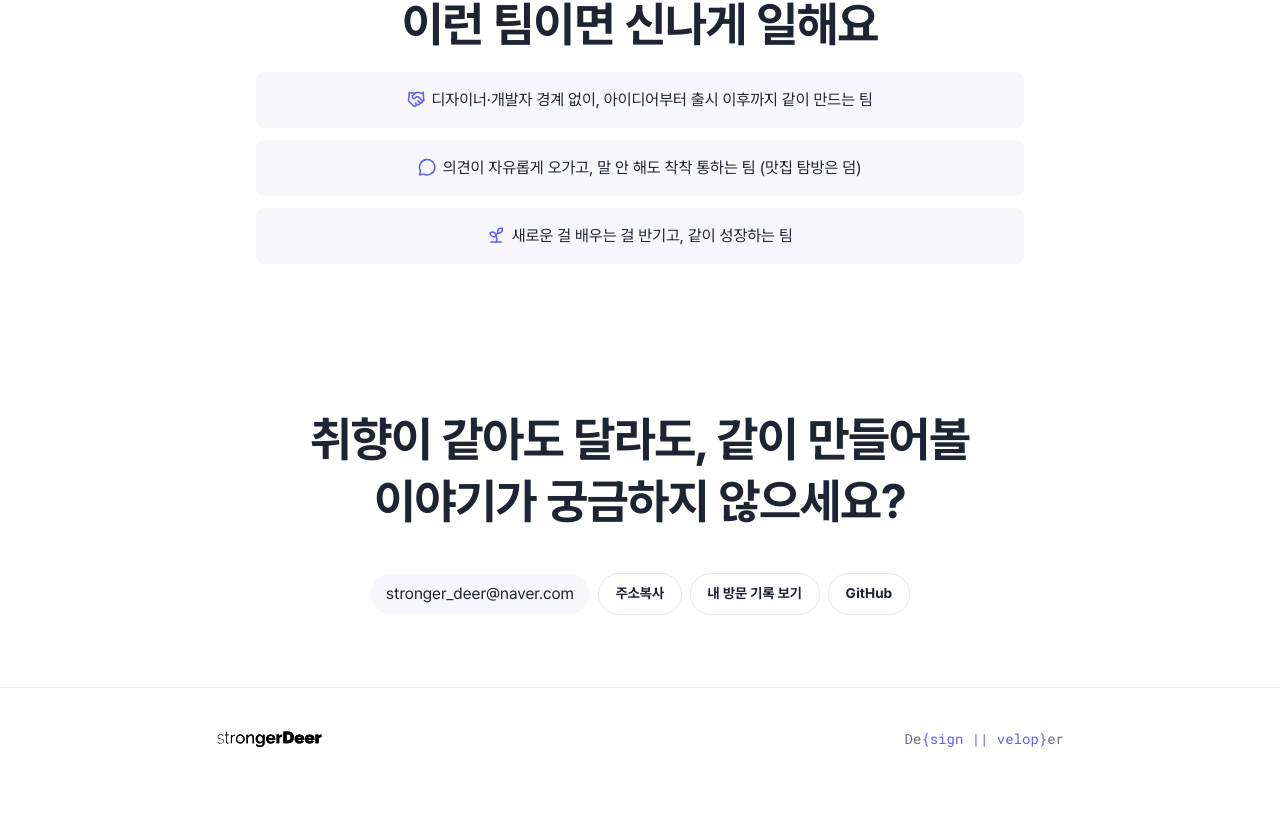
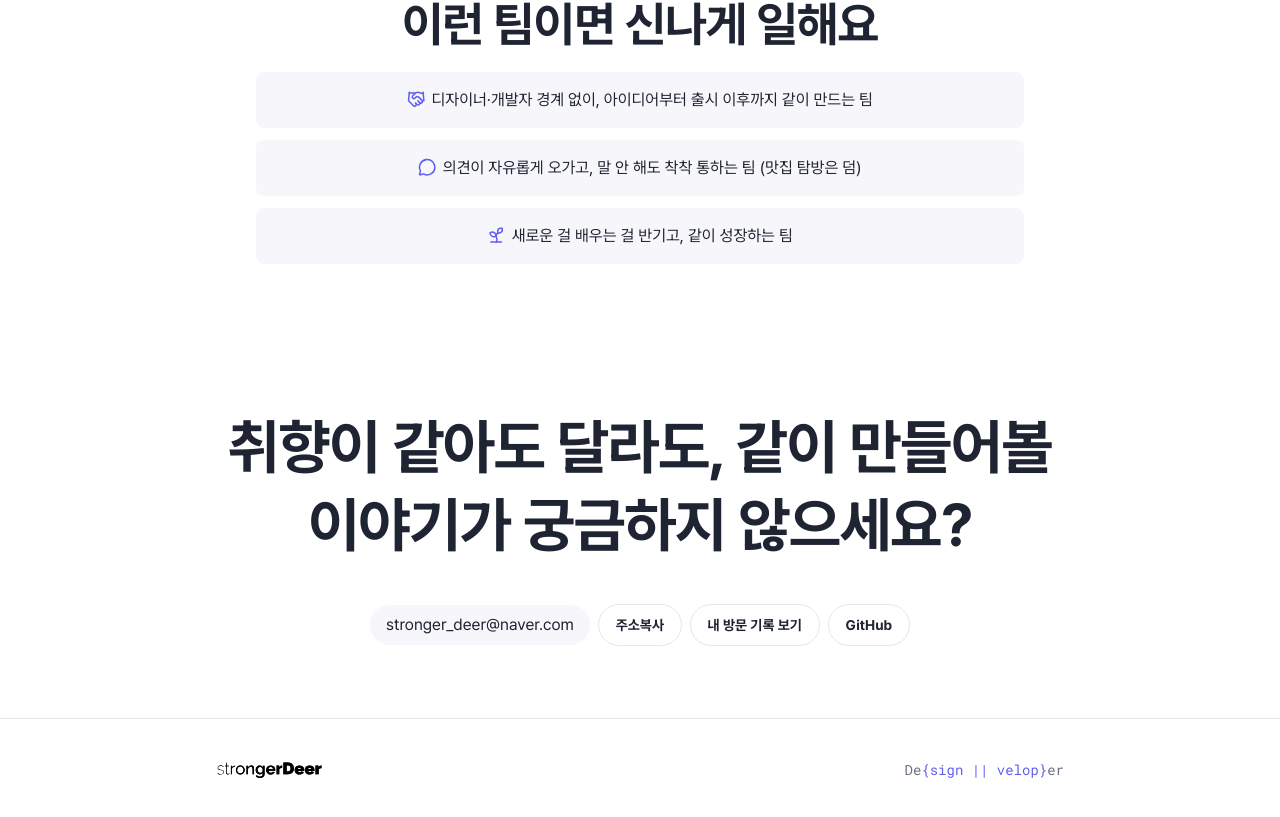
Before and after one commit to strongerDeer/strongerDeer, a Next.js app: page / in a window 1280 px wide. Shown: the part 7877-8694 px from the top of the page. Built offline with nearby package versions, Linux system fonts and the light colour scheme.

Commit message:
✨ Feat: 마지막 문장을 페이지에서 가장 큰 제목으로

```diff
--- a/app/globals.css
+++ b/app/globals.css
@@ -61,6 +61,12 @@
     3rem
   ); /* 28px → 48px, 섹션 제목 */
   --text-display--line-height: 1.3;
+  --text-closing: clamp(
+    1.875rem,
+    1.141rem + 3.261vw,
+    3.75rem
+  ); /* 30px → 60px, 페이지 마지막 문장 */
+  --text-closing--line-height: 1.3;
 }
 /* 시스템 다크모드 */
 @media (prefers-color-scheme: dark) {
--- a/components/common/Section.tsx
+++ b/components/common/Section.tsx
@@ -1,12 +1,16 @@
 import type { ReactNode } from 'react';
 
-import { SectionHeading } from '@/components/common/SectionHeading';
+import {
+  SectionHeading,
+  type TitleSize,
+} from '@/components/common/SectionHeading';
 
 type SectionProps = {
   id: string;
   label?: string;
   title: string;
   description?: string;
+  titleSize?: TitleSize;
   children?: ReactNode;
 };
 export function Section({
@@ -15,13 +19,19 @@ export function Section({
   title,
   children,
   description,
+  titleSize,
 }: SectionProps) {
   const titleId = `${id}-title`;
 
   return (
     <section id={id} aria-labelledby={titleId} className='py-18'>
       <div className='mx-auto w-full max-w-page px-4 text-center'>
-        <SectionHeading label={label} title={title} titleId={titleId} />
+        <SectionHeading
+          label={label}
+          title={title}
+          titleId={titleId}
+          titleSize={titleSize}
+        />
         {description && (
           <p className='mx-auto mb-7 max-w-[60ch] text-center text-balance break-keep text-foreground-muted'>
             {description}
--- a/components/common/SectionHeading.tsx
+++ b/components/common/SectionHeading.tsx
@@ -1,8 +1,17 @@
+// 제목 크기: 보통 섹션 제목(display) / 페이지 마지막 한 문장(closing)
+export type TitleSize = 'display' | 'closing';
+
+const TITLE_SIZE_CLASS: Record<TitleSize, string> = {
+  display: 'text-display',
+  closing: 'max-w-[16em] mx-auto text-closing',
+};
+
 type SectionHeadingProps = {
   label?: string;
   title: string;
   headingLevel?: 'h2' | 'h3';
   titleId: string;
+  titleSize?: TitleSize;
 };
 
 export function SectionHeading({
@@ -10,6 +19,7 @@ export function SectionHeading({
   title,
   headingLevel,
   titleId,
+  titleSize = 'display',
 }: SectionHeadingProps) {
   const Heading = headingLevel ?? 'h2';
 
@@ -22,7 +32,7 @@ export function SectionHeading({
       )}
       <Heading
         id={titleId}
-        className='mb-3 text-display tracking-[-0.02em] text-balance'
+        className={`mb-3 tracking-[-0.02em] text-balance ${TITLE_SIZE_CLASS[titleSize]}`}
       >
         {title}
       </Heading>
--- a/components/sections/Contact.tsx
+++ b/components/sections/Contact.tsx
@@ -7,6 +7,7 @@ export function Contact() {
     <Section
       id='contact'
       title='취향이 같아도 달라도, 같이 만들어볼 이야기가 궁금하지 않으세요?'
+      titleSize='closing'
     >
       <div className='mt-10 flex flex-wrap items-center justify-center gap-2'>
         <a
```
